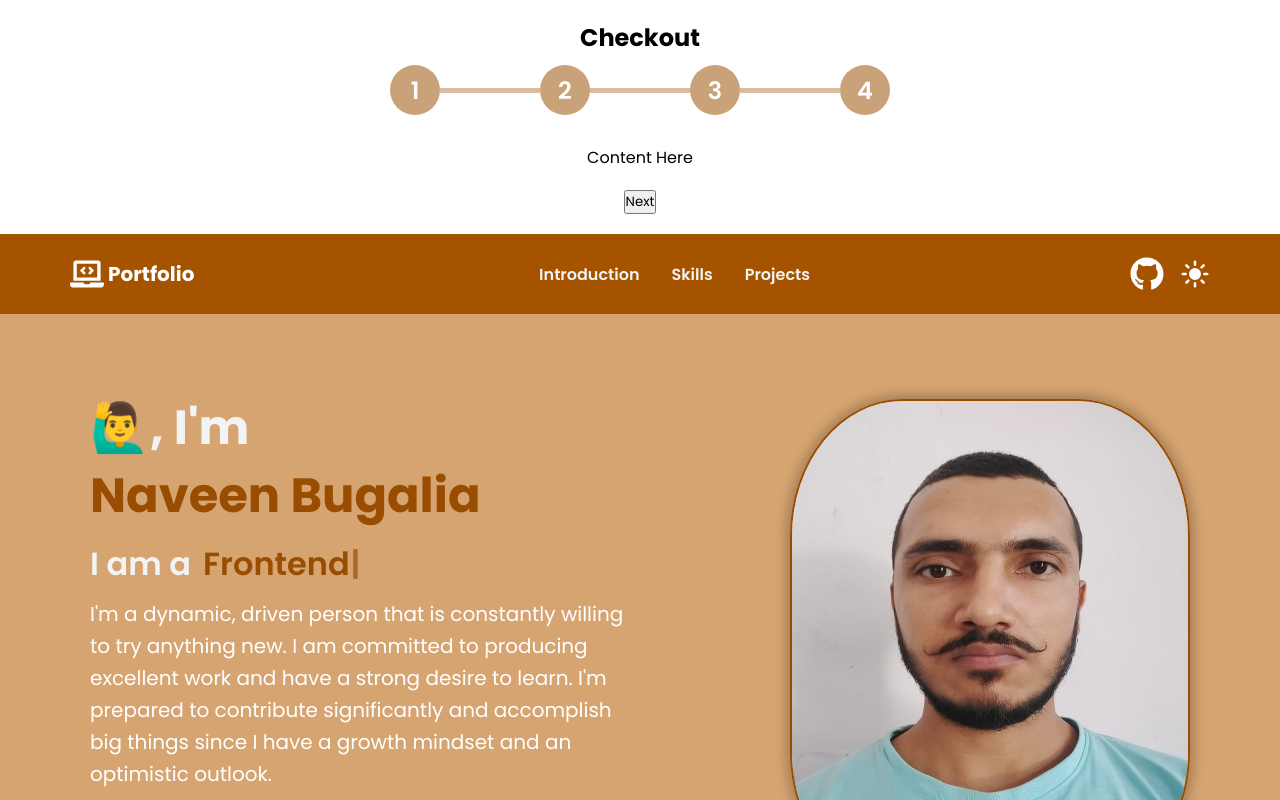
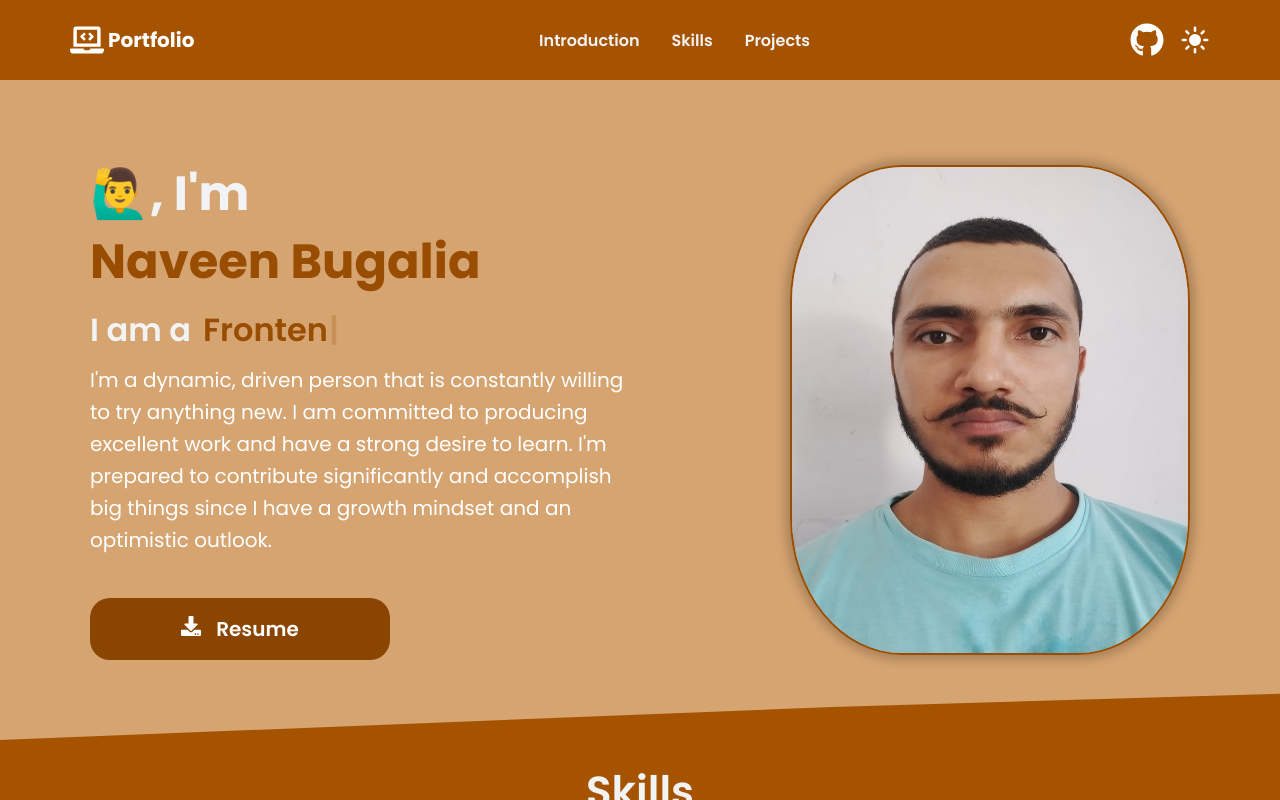
Before and after one commit to navbug/portfolio, a React (Vite) app: page / in a window 1280 px wide. Shown: the top 800 px of the page. Built offline with nearby package versions, Linux system fonts and the light colour scheme.

Commit message:
removed additional files

```diff
--- a/src/App.jsx
+++ b/src/App.jsx
@@ -9,8 +9,6 @@ import Projects from "./components/projects/Projects";
 import ContactForm from "./components/contactForm/ContactForm";
 import Footer from "./components/Footer/Footer";
 import useCustomEffect from "./hooks/custom-useEffect";
-import Game from "./hooks/Game";
-import Stepper from "./hooks/Stepper";
 
 const Body = styled.div`
   background-color: ${({ theme }) => theme.card_light};
@@ -77,8 +75,6 @@ function App() {
 
   return (
     <ThemeProvider theme={theme}>
-      {/* <Game /> */}
-      <Stepper />
       <BrowserRouter>
         <Wrap>
           <Header themeToggle={themeToggler} isDarkMode={isDarkMode} />
--- a/src/hooks/Game.jsx
+++ /dev/null
@@ -1,115 +0,0 @@
-import { useState } from 'react';
-
-function Square({ value, onSquareClick }) {
-  return (
-    <button className="square" onClick={onSquareClick}>
-      {value}
-    </button>
-  );
-}
-
-function Board({ xIsNext, squares, onPlay }) {
-  function handleClick(i) {
-    if (calculateWinner(squares) || squares[i]) {
-      return;
-    }
-    const nextSquares = squares.slice();
-    if (xIsNext) {
-      nextSquares[i] = 'X';
-    } else {
-      nextSquares[i] = 'O';
-    }
-    onPlay(nextSquares);
-  }
-
-  const winner = calculateWinner(squares);
-  let status;
-  if (winner) {
-    status = 'Winner: ' + winner;
-  } else {
-    status = 'Next player: ' + (xIsNext ? 'X' : 'O');
-  }
-
-  return (
-    <>
-      <div className="status">{status}</div>
-      <div className="board-row">
-        <Square value={squares[0]} onSquareClick={() => handleClick(0)} />
-        <Square value={squares[1]} onSquareClick={() => handleClick(1)} />
-        <Square value={squares[2]} onSquareClick={() => handleClick(2)} />
-      </div>
-      <div className="board-row">
-        <Square value={squares[3]} onSquareClick={() => handleClick(3)} />
-        <Square value={squares[4]} onSquareClick={() => handleClick(4)} />
-        <Square value={squares[5]} onSquareClick={() => handleClick(5)} />
-      </div>
-      <div className="board-row">
-        <Square value={squares[6]} onSquareClick={() => handleClick(6)} />
-        <Square value={squares[7]} onSquareClick={() => handleClick(7)} />
-        <Square value={squares[8]} onSquareClick={() => handleClick(8)} />
-      </div>
-    </>
-  );
-}
-
-export default function Game() {
-  const [history, setHistory] = useState([Array(9).fill(null)]);
-  const [currentMove, setCurrentMove] = useState(0);
-  const xIsNext = currentMove % 2 === 0;
-  const currentSquares = history[currentMove];
-
-  function handlePlay(nextSquares) {
-    const nextHistory = [...history.slice(0, currentMove + 1), nextSquares];
-    setHistory(nextHistory);
-    setCurrentMove(nextHistory.length - 1);
-  }
-
-  function jumpTo(nextMove) {
-    setCurrentMove(nextMove);
-  }
-
-  const moves = history.map((squares, move) => {
-    let description;
-    if (move > 0) {
-      description = 'Go to move #' + move;
-    } else {
-      description = 'Go to game start';
-    }
-    return (
-      <li key={move}>
-        <button onClick={() => jumpTo(move)}>{description}</button>
-      </li>
-    );
-  });
-
-  return (
-    <div className="game">
-      <div className="game-board">
-        <Board xIsNext={xIsNext} squares={currentSquares} onPlay={handlePlay} />
-      </div>
-      <div className="game-info">
-        <ol>{moves}</ol>
-      </div>
-    </div>
-  );
-}
-
-function calculateWinner(squares) {
-  const lines = [
-    [0, 1, 2],
-    [3, 4, 5],
-    [6, 7, 8],
-    [0, 3, 6],
-    [1, 4, 7],
-    [2, 5, 8],
-    [0, 4, 8],
-    [2, 4, 6],
-  ];
-  for (let i = 0; i < lines.length; i++) {
-    const [a, b, c] = lines[i];
-    if (squares[a] && squares[a] === squares[b] && squares[a] === squares[c]) {
-      return squares[a];
-    }
-  }
-  return null;
-}
--- a/src/hooks/Stepper.jsx
+++ /dev/null
@@ -1,75 +0,0 @@
-import React, { useEffect, useState } from "react";
-import styled from "styled-components";
-
-const Container = styled.div`
-  display: flex;
-  flex-direction: column;
-  align-items: center;
-  justify-content: center;
-  padding: 20px;
-`;
-
-const StepperContainer = styled.div`
-  display: flex;
-  align-items: center;
-  padding: 10px;
-`;
-
-const Line = styled.div`
-  width: 100px;
-  height: 5px;
-  background-color: ${({ theme }) => theme.primary+60};
-`;
-
-const Content = styled.div`
-  padding: 20px;
-`;
-
-const Stepper = () => {
-  const [stepCount, setStepCount] = useState(1);
-
-  useEffect(() => {
-
-  });
-  const handleNext = () => {
-    setStepCount(stepCount + 1);
-  };
-
-  return (
-    <Container>
-      <h2>Checkout</h2>
-      <StepperContainer>
-        <Step step={1} />
-        <Line />
-        <Step step={2} />
-        <Line />
-        <Step step={3} />
-        <Line />
-        <Step step={4} />
-      </StepperContainer>
-
-      <Content>Content Here</Content>
-
-      <button>Next</button>
-    </Container>
-  );
-};
-
-export default Stepper;
-
-const Round = styled.div`
-  width: 50px;
-  height: 50px;
-  border-radius: 50%;
-  background-color: ${({ theme }) => theme.primary+85};
-  color: ${({ theme }) => theme.white};
-  display: flex;
-  justify-content: center;
-  align-items: center;
-  font-size: 1.5rem;
-  font-weight: 600;
-`;
-
-const Step = ({ step }) => {
-  return <Round>{step}</Round>;
-};
```
